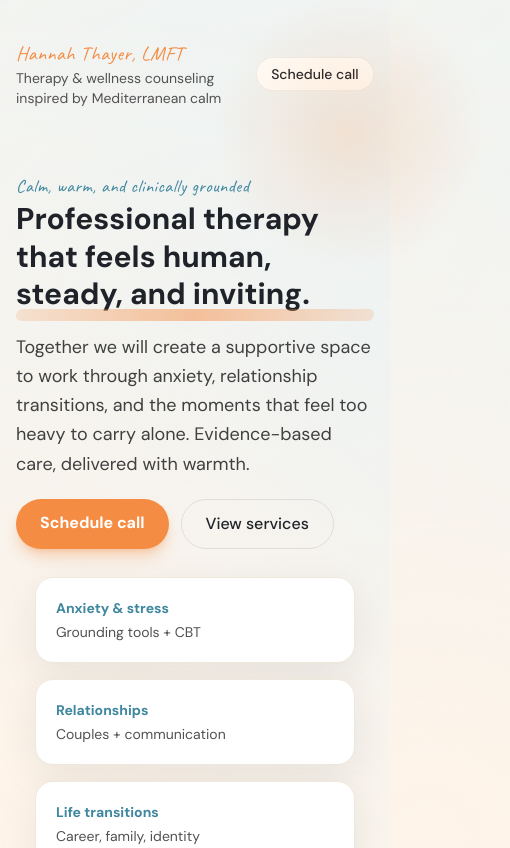
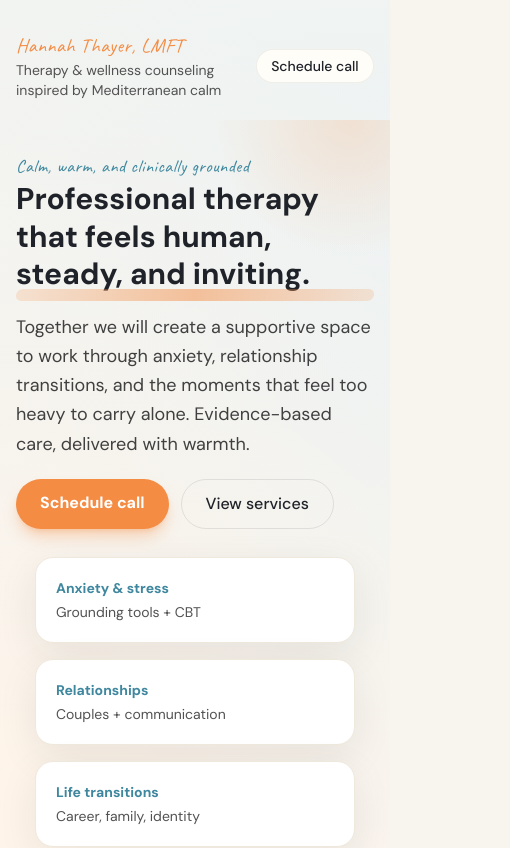
Before and after one commit to dalecb13/hannah-thayerpy, a Next.js app: page / in a window 390 px wide. Shown: the top 848 px of the page, 510 px wide, since content can reach past the window. Built offline with nearby package versions, Linux system fonts and the light colour scheme.

Commit message:
Prevent horizontal overflow on mobile

```diff
--- a/app/consultation/page.tsx
+++ b/app/consultation/page.tsx
@@ -3,7 +3,7 @@ import Link from "next/link";
 export default function Consultation() {
   return (
     <div className="min-h-screen text-[#1f2329]">
-      <header className="section-shell pt-10 pb-6 flex items-center justify-between gap-6">
+      <header className="section-shell pt-8 pb-5 flex items-center justify-between gap-4">
         <div>
           <p className="handwritten-text text-[#f48c44] text-xl">Consultation</p>
           <p className="text-sm text-neutral-600">Telehealth sessions across California</p>
--- a/app/globals.css
+++ b/app/globals.css
@@ -27,6 +27,7 @@ body {
     var(--architecture-white);
   color: var(--color-foreground);
   font-family: var(--font-dm-sans), system-ui, -apple-system, sans-serif;
+  overflow-x: hidden;
 }
 
 .section-shell {
@@ -98,6 +99,7 @@ body {
   position: absolute;
   inset: 0;
   pointer-events: none;
+  overflow: hidden;
 }
 
 .sun-corner::before {
@@ -163,4 +165,9 @@ body {
     align-items: flex-start;
     gap: 0.5rem;
   }
+
+  header,
+  section {
+    overflow-x: hidden;
+  }
 }
--- a/app/page.tsx
+++ b/app/page.tsx
@@ -4,7 +4,7 @@ import Link from "next/link";
 export default function Home() {
   return (
     <div className="min-h-screen text-[#1f2329]">
-      <header className="section-shell pt-10 pb-6 flex items-center justify-between gap-6">
+      <header className="section-shell pt-8 pb-5 flex items-center justify-between gap-4">
         <div>
           <p className="handwritten-text text-[#f48c44] text-xl">Hannah Thayer, LMFT</p>
           <p className="text-sm text-neutral-600">
@@ -21,7 +21,7 @@ export default function Home() {
 
       <main>
         {/* Hero */}
-        <section className="relative section-shell py-10 md:py-20">
+        <section className="relative section-shell py-8 md:py-20 overflow-hidden">
           <div className="sun-corner" aria-hidden />
           <div className="grid md:grid-cols-[1.05fr_0.95fr] gap-8 sm:gap-10 md:gap-12 items-center relative">
             <div className="space-y-5 sm:space-y-6">
```
